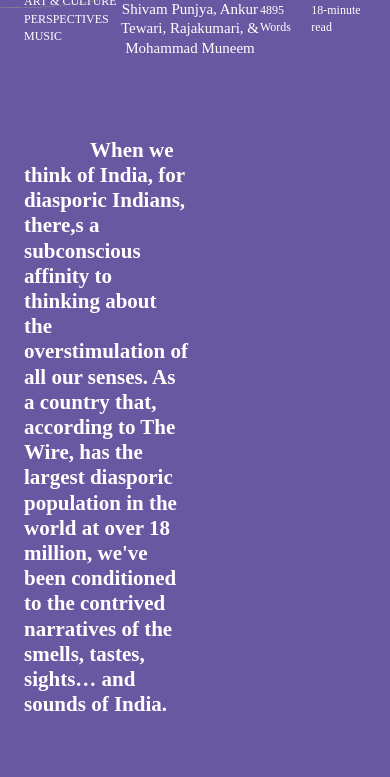
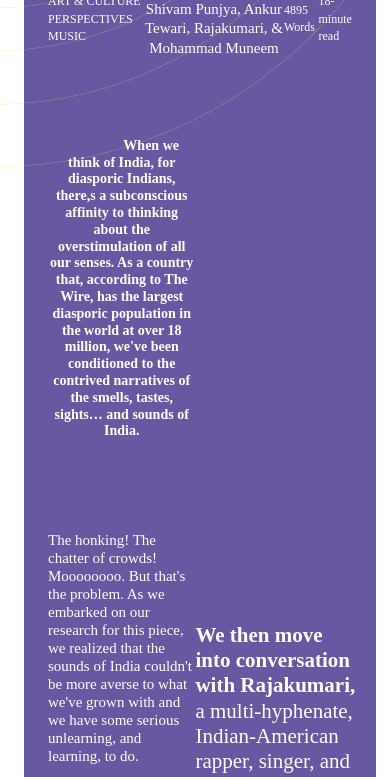
Before and after one commit to Manish-taak/zine, a plain HTML site: page index.html in a window 390 px wide. Shown: the part 380-1157 px from the top of the page. Drawn offline with nearby package versions, Linux system fonts and the light colour scheme; a script that the page names is missing.

Commit message:
git push

```diff
--- a/index.html
+++ b/index.html
@@ -18,7 +18,26 @@
             padding: 0;
             box-sizing: border-box;
         }
+        .lg-info{
+            font-family: Neue Haas Grotesk Display Pro;
+            font-size: 21px;
+            font-weight: 700;
+            line-height: 25.2px;
+            text-align: left;
+            color: #ffffff;
+        }
+        .md_info{
+            font-family: Neue Haas Grotesk Display Pro;
+font-size: 21px;
+font-weight: 400;
+line-height: 25.2px;
+text-align: left;
+color: #ffffff;
 
+        }
+        .sm_info{}
+        .sm_info_title{}
+        .xsm_info{}
 
         .BannerSection {
             background-color: #6857A1;
@@ -71,6 +90,10 @@
             font-size: 12px;
             font-weight: 300;
             line-height: 148%;
+        }
+
+        .culture_arts_text {
+            font-family: "Cartograph CF";
         }
 
         .in_converstaion_text {
@@ -236,6 +259,16 @@
             .bannertext {
                 top: 40px;
             }
+            .lg-info{
+            font-size: 14px;
+            line-height: 16.8px;
+            text-align: center;
+        }
+        .md_info{
+font-size: 15px;
+line-height: 18px;
+
+        }
         }
 
         @media screen and (max-width:425px) {
@@ -266,9 +299,10 @@
 
 <body>
     <section class="main">
+        <div class="container">
         <div class="BannerSection">
             <div class="container">
-                <div class="bannerinnersection">
+                <div class="bannerinnersection ">
                     <img class="bannervideo" src="./dummyvideo.png" alt="">
                     <img class="bannertext" src="./bannertext.png" alt="">
                 </div>
@@ -278,7 +312,7 @@
             <div class="container">
                 <div class="conversationinnersection">
                     <div class="culture_arts">
-                        <p class="culture_arts_text">ART & CULTURE
+                        <p class="culture_arts_text sm_info">ART & CULTURE
                             PERSPECTIVES
                             MUSIC</p>
                     </div>
@@ -292,16 +326,16 @@
                             Mohammad Muneem</p>
                     </div>
                     <div>
-                        <p class="words">4895 Words</p>
+                        <p class="words xsm_info">4895 Words</p>
                     </div>
                     <div>
-                        <p class="minutes">18-minute read</p>
+                        <p class="minutes xsm_info">18-minute read</p>
                     </div>
                 </div>
-                <div class="conversation_text_section commonimgsection">
+                <div class="conversation_text_section info_container commonimgsection">
                     <img class="conversation_circle " src="./Layer_1 (5).png" alt="">
                     <div class="conversation_text_section_left">
-                        <p class="conversation_common_text conversation_common_text_700 conversation_heading_section">
+                        <p class="conversation_common_text conversation_common_text_700 conversation_heading_section lg-info">
                             When
                             we think of India, for
                             diasporic Indians, there,s a subconscious affinity to thinking about
@@ -312,14 +346,14 @@
                             narratives of the smells, tastes, sights… and sounds of India.</p>
                         <div class="conversation_middle_text">
 
-                            <p class="conversation_common_text ">The honking! The chatter of crowds! Moooooooo. But
+                            <p class="conversation_common_text md_info">The honking! The chatter of crowds! Moooooooo. But
                                 that's
                                 the
                                 problem. As we embarked on our
                                 research for this piece, we realized that the sounds of India couldn't be more averse to
                                 what
                                 we've grown with and we have some serious unlearning, and learning, to do.</p>
-                            <p class="conversation_common_text">We thought it'd be interesting to ask creators of sound
+                            <p class="conversation_common_text md_info">We thought it'd be interesting to ask creators of sound
                                 -
                                 musicians, singers, and performers - a
                                 simple question: What does India sound like to them? And their responses were nuanced,
@@ -327,7 +361,7 @@
                                 & eye-opening, and frankly, provided a new perspective to a tired boilerplate stereotype
                                 rooted
                                 in romanticized and Oriental characterizations.</p>
-                            <p class="conversation_common_text">We spoke* to three unique renowned individuals, each
+                            <p class="conversation_common_text md_info">We spoke* to three unique renowned individuals, each
                                 contributing to the global music industry in
                                 distinct ways, but unified through a powerful, visceral passion for a homeland: India.
                                 They're
@@ -399,6 +433,7 @@
                 </div>
             </div>
         </div>
+        </div>
     </section>
 
 </body>
```
